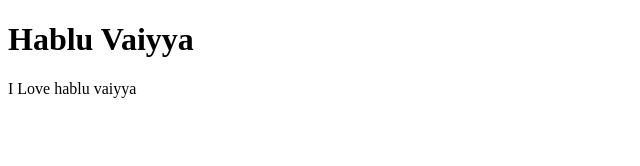
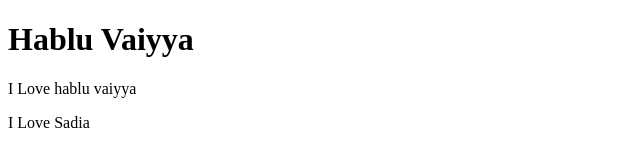
Before and after one commit to SADIATULY/first-projects, a plain HTML site: page index.html in a window 1280 px wide. Shown: the full height of the page, 0-640 px from the left. Drawn offline with Linux system fonts and the light colour scheme.

Commit message:
Update index.html

```diff
--- a/index.html
+++ b/index.html
@@ -8,5 +8,6 @@
 <body>
     <h1>Hablu Vaiyya</h1>
     <p>I Love hablu vaiyya</p>
+    <p>I Love Sadia</p>
 </body>
 </html>
```
